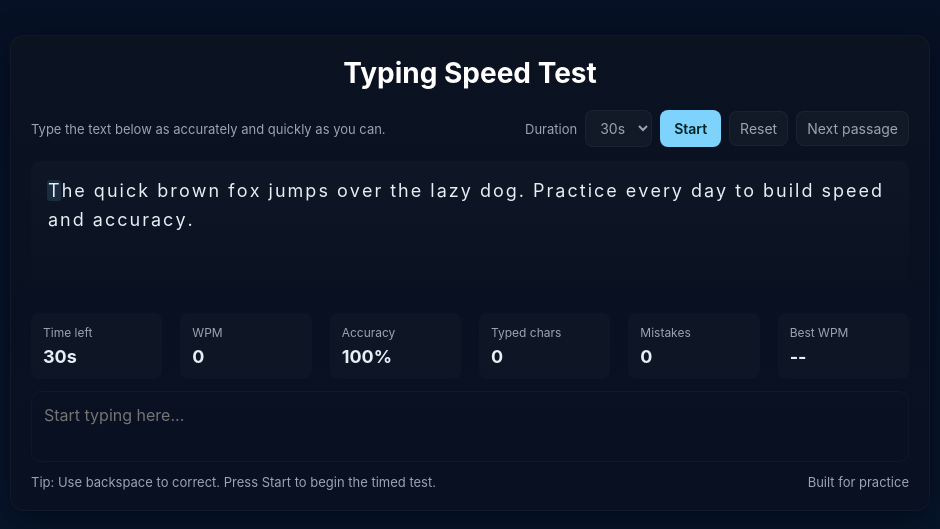
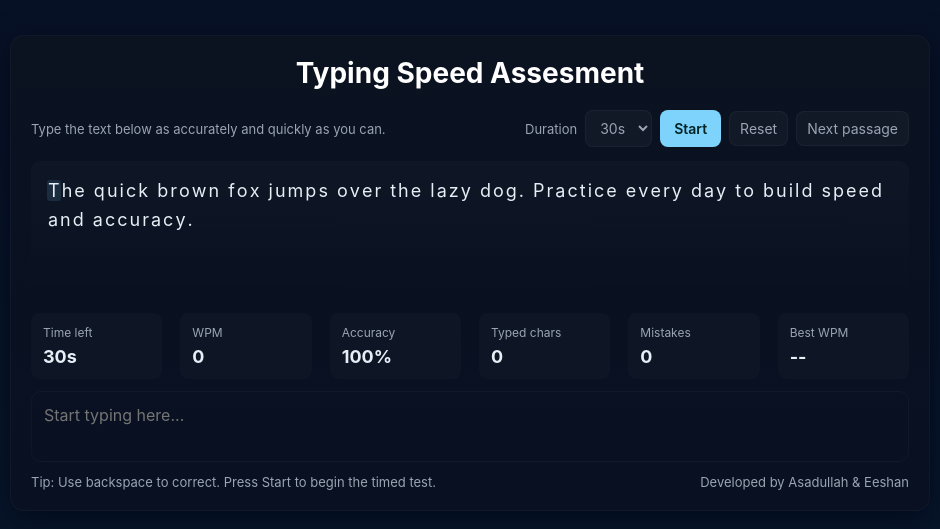
Before and after one commit to typing-speed-assesment/type, a plain HTML site: page index.html in a window 1280 px wide. Shown: the part 127-656 px from the top of the page, without its empty margins (170-1110 px from the left). Drawn offline with Linux system fonts and the light colour scheme.

Commit message:
Update index.html

```diff
--- a/index.html
+++ b/index.html
@@ -3,12 +3,12 @@
 <head>
 <meta charset="utf-8" />
 <meta name="viewport" content="width=device-width,initial-scale=1" />
-<title>Typing Speed Test</title>
+<title>Typing Speed Assesment</title>
 <link rel="stylesheet" href="style.css">
 </head>
 <body>
   <div class="card" role="application" aria-label="Typing speed test">
-    <h1 class="title">Typing Speed Test</h1>
+    <h1 class="title">Typing Speed Assesment</h1>
     <header>
       <div>
         <div class="small-muted">Type the text below as accurately and quickly as you can.</div>
@@ -44,7 +44,7 @@
 
     <div class="footer">
       <div class="small-muted">Tip: Use backspace to correct. Press Start to begin the timed test.</div>
-      <div class="small-muted">Built for practice</div>
+      <div class="small-muted">Developed by Asadullah & Eeshan</div>
     </div>
   </div>
   <script src="script.js"></script>
```
